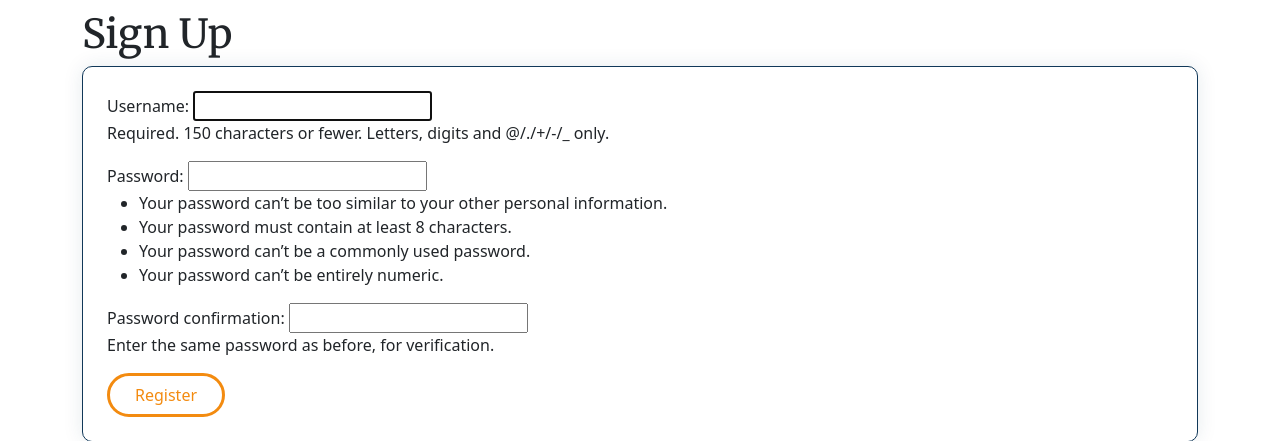
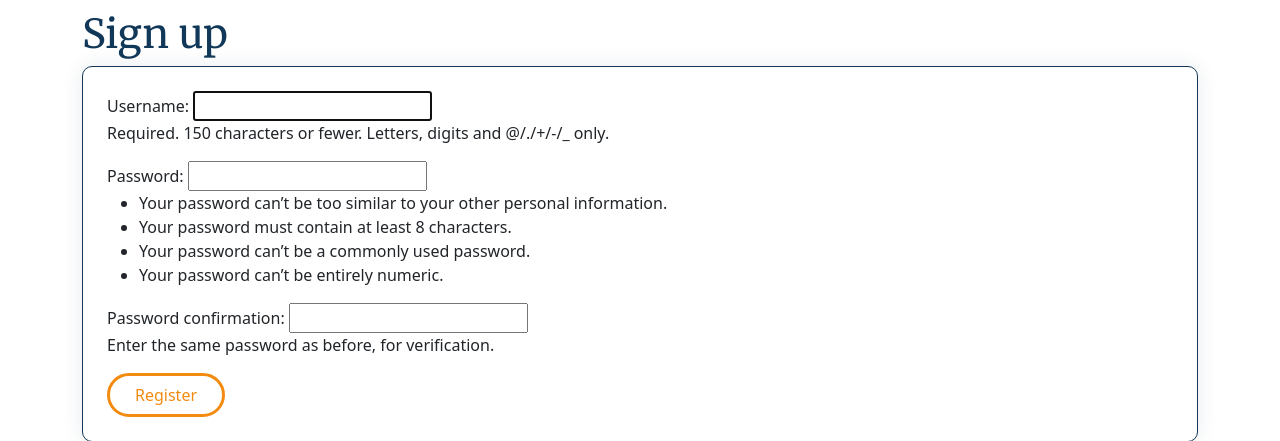
Before and after one commit to naomihunt25/the-cove, a Django app: page /signup/ in a window 1280 px wide. Shown: the part 98-539 px from the top of the page. Run offline with Django 5.2, Linux system fonts and the light colour scheme; some libraries are stand-ins or nearby versions.

Commit message:
style: updated signup and booking list page

```diff
--- a/bookings/templates/bookings/booking_list.html
+++ b/bookings/templates/bookings/booking_list.html
@@ -57,7 +57,7 @@
         </ul>
       {% else %}
         <div class="alert alert-custom text-center" role="alert">
-          You haven&#39;t made any bookings yet.
+          <p class="my-4 lead">You haven&#39;t made any bookings yet.</p>
         </div>
       {% endif %}
     </div>
--- a/bookings/templates/bookings/signup.html
+++ b/bookings/templates/bookings/signup.html
@@ -4,12 +4,12 @@
 
 {% block content %}
 <section class="container mt-5 mb-5">
-  <h1>Sign Up</h1>
+  <h1 class="lead display-6"><strong>Sign up</strong></h1>
 
   <form method="POST">
     {% csrf_token %}
 
-    <!-- Username Field -->
+    <!-- Username -->
     <div class="form-field mb-3">
       {{ form.username.label_tag }}
       {{ form.username }}
@@ -23,7 +23,7 @@
       {% endfor %}
     </div>
 
-    <!-- Email Field -->
+    <!-- Email -->
     {% if form.email %}
       <div class="form-field mb-3">
         {{ form.email.label_tag }}
@@ -39,7 +39,7 @@
       </div>
     {% endif %}
 
-    <!-- Password1 Field -->
+    <!-- Password1 -->
     <div class="form-field mb-3">
       {{ form.password1.label_tag }}
       {{ form.password1 }}
@@ -53,7 +53,7 @@
       {% endfor %}
     </div>
 
-    <!-- Password2 Field -->
+    <!-- Password2 -->
     <div class="form-field mb-3">
       {{ form.password2.label_tag }}
       {{ form.password2 }}
@@ -67,7 +67,6 @@
       {% endfor %}
     </div>
 
-    <!-- Submit Button -->
     <button type="submit" class="btn custom-button-outline">Register</button>
   </form>
 </section>
```
